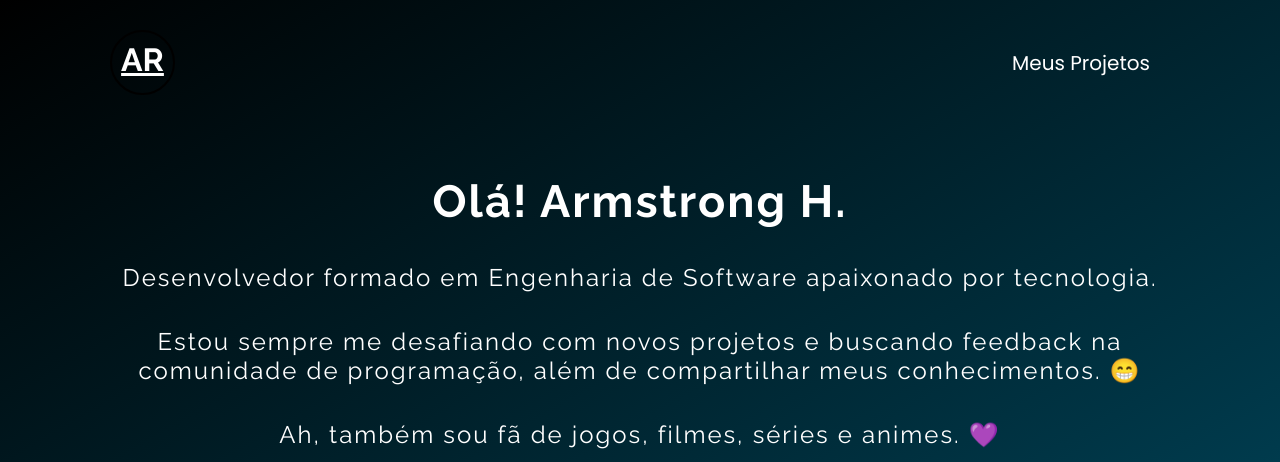
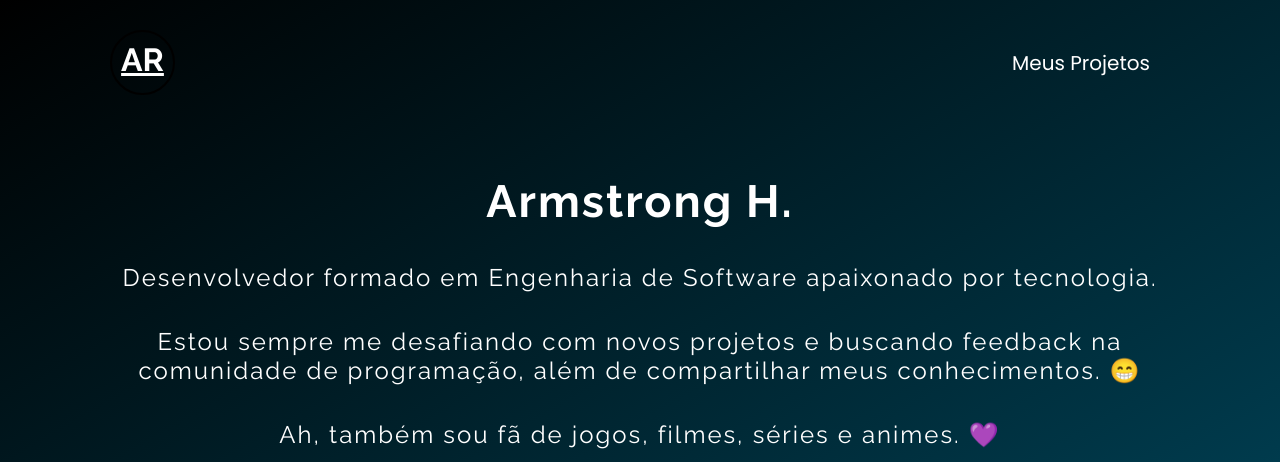
Before and after one commit to armsshenrique/portfolio, a plain HTML site: page index.html in a window 1280 px wide. Shown: the top 462 px of the page. Drawn offline with nearby package versions, Linux system fonts and the light colour scheme.

Commit message:
Update index.html

```diff
--- a/index.html
+++ b/index.html
@@ -4,7 +4,7 @@
 <head>
   <meta charset="UTF-8" />
   <meta name="viewport" content="width=device-width, initial-scale=1.0" />
-  <title>Armstrong Henrique - Desenvolvedor Frontend</title>
+  <title>Armstrong Henrique - Engenheiro de Software</title>
 
   <link rel="stylesheet" href="https://cdnjs.cloudflare.com/ajax/libs/font-awesome/5.15.4/css/all.min.css" />
 
@@ -38,7 +38,7 @@
   </header>
   <section class="home">
     <div class="informacoes">
-      <h1>Olá! Armstrong H.</h1>
+      <h1>Armstrong H.</h1>
       <p>Desenvolvedor formado em Engenharia de Software apaixonado por tecnologia.</p>
       <p>
         Estou sempre me desafiando com novos projetos e buscando feedback na
```
